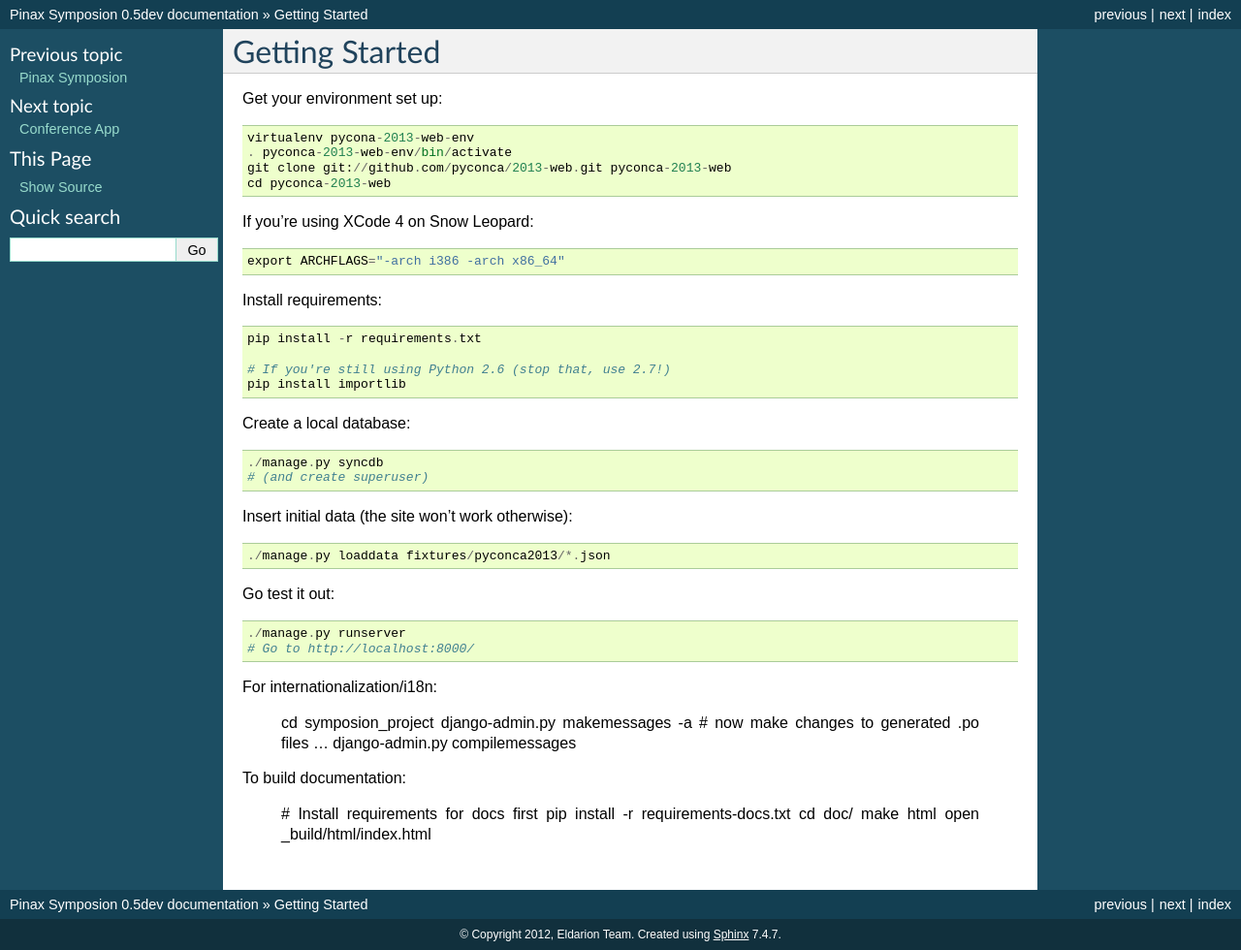
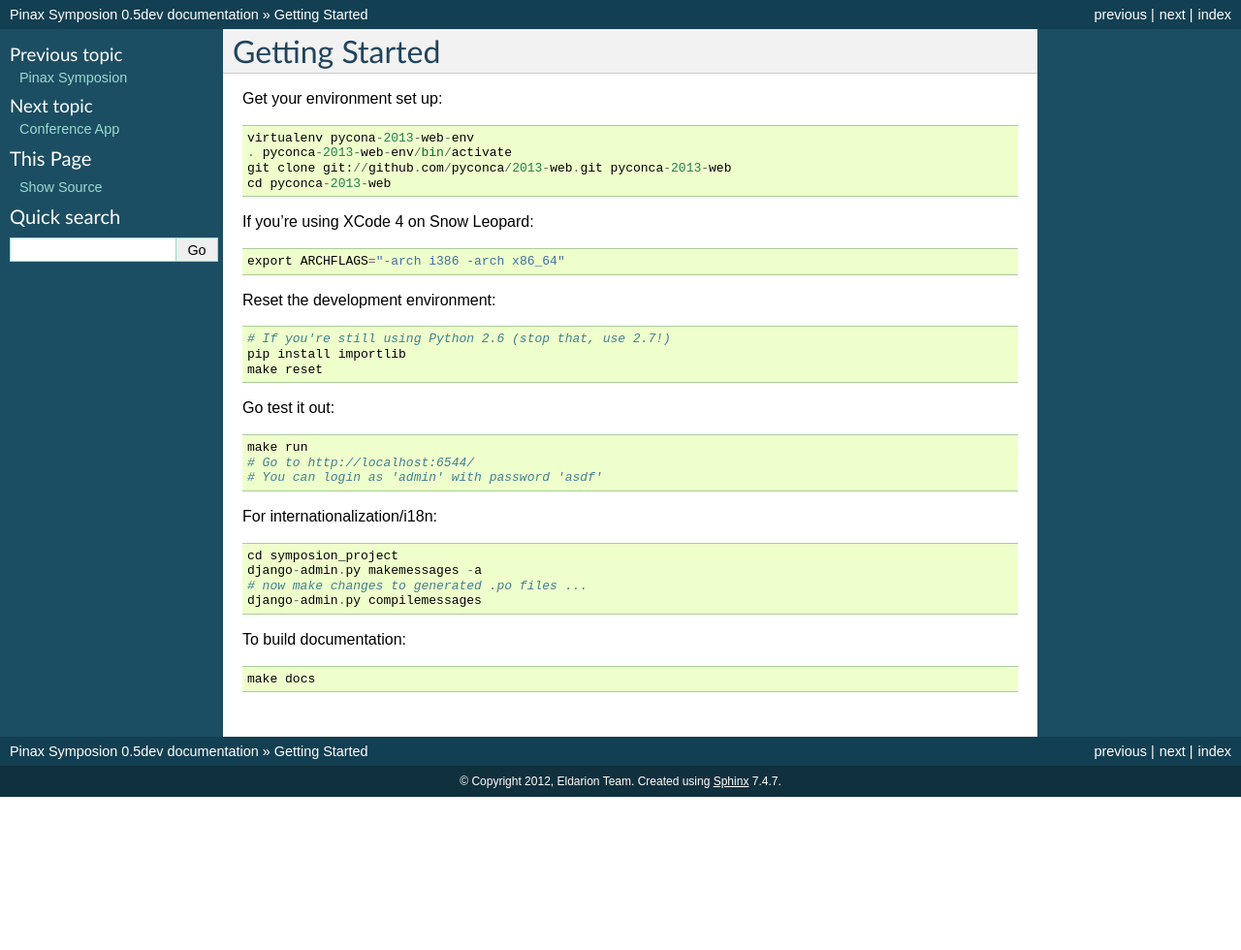
Before and after one commit to pinax/symposion, a Sphinx documentation site: the page built from docs/getting_started.rst, in a window 1280 px wide. Shown: the whole page at 97% size. Built offline with Sphinx 7.4.7, drawn with Linux system fonts in a browser that asks for light colours; after the commit the page ends 900 px from its top, so only the background shows below that.

Commit message:
Adding Makefile for common operations

```diff
--- a/docs/getting_started.rst
+++ b/docs/getting_started.rst
@@ -13,38 +13,25 @@ If you're using XCode 4 on Snow Leopard::
     export ARCHFLAGS="-arch i386 -arch x86_64"
 
 
-Install requirements::
-
-    pip install -r requirements.txt
+Reset the development environment::
 
     # If you're still using Python 2.6 (stop that, use 2.7!)
     pip install importlib
-
-Create a local database::
-
-    ./manage.py syncdb
-    # (and create superuser)
-
-Insert initial data (the site won't work otherwise)::
-
-    ./manage.py loaddata fixtures/pyconca2013/*.json
+    make reset
 
 Go test it out::
 
-    ./manage.py runserver
-    # Go to http://localhost:8000/
+    make run
+    # Go to http://localhost:6544/
+    # You can login as 'admin' with password 'asdf'
 
-For internationalization/i18n:
+For internationalization/i18n::
 
     cd symposion_project
     django-admin.py makemessages -a
     # now make changes to generated .po files ...
     django-admin.py compilemessages
 
-To build documentation:
+To build documentation::
 
-    # Install requirements for docs first
-    pip install -r requirements-docs.txt
-    cd doc/
-    make html
-    open _build/html/index.html
+    make docs
```
Also changed, not shown: 3 other files.
